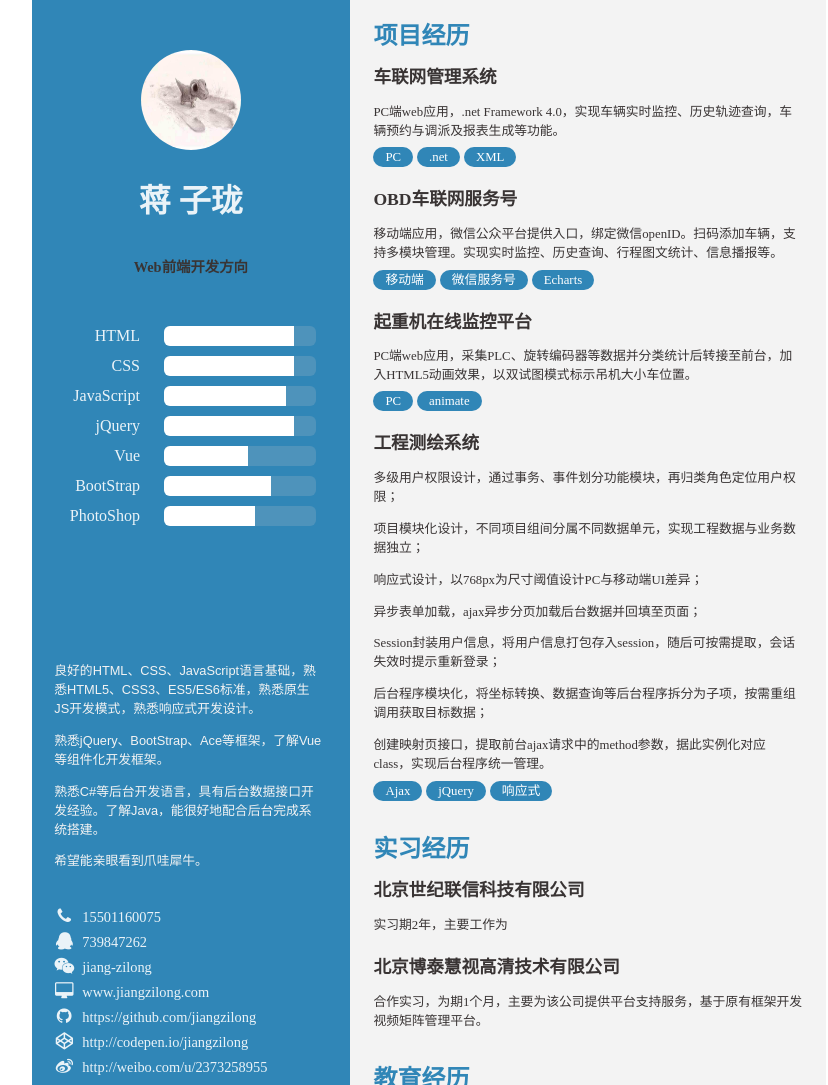
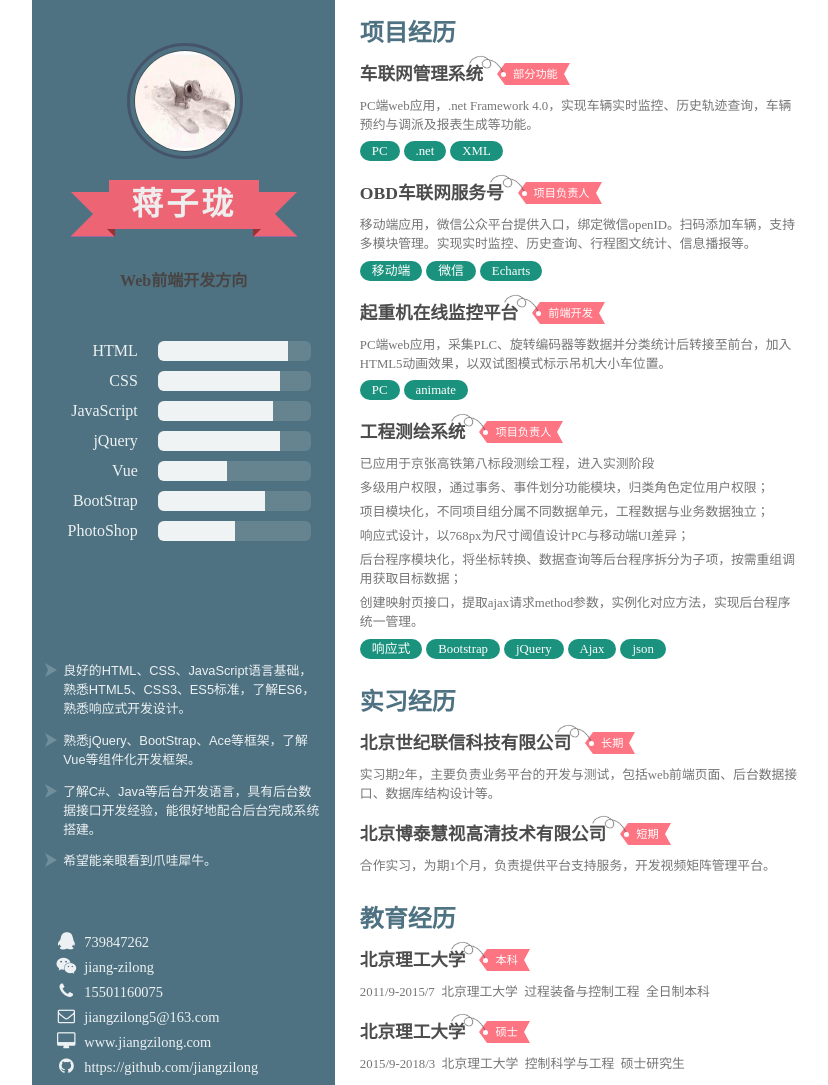
Before and after one commit to jiangzilong/website, a plain HTML site: page resume.html in a window 1280 px wide. Shown: the top 1085 px of the page, without its empty margins (211-1039 px from the left). Drawn offline with Linux system fonts and the light colour scheme.

Commit message:
20170323

```diff
--- a/css/resume.css
+++ b/css/resume.css
@@ -18,9 +18,11 @@ a{
 
 
 .container{
+    /*margin: 10px auto;*/
     width: 100%;
     height: 100%;
     background-color: #F0F0F0;
+    /*border: 2px solid #ccc;*/
 }
 
 
@@ -29,11 +31,11 @@ a{
 /*******************************************************/
 .overview{
     position: relative;
-    width: 40%;
+    width: 38.2%;
     height: 100%;
     float: left;
     color: rgba(255,255,255,0.9);
-    background: #3086B7;/*#1A927D*/
+    background: #4e7282;/*#1A927D #3086B7*/
 }
 
 .overview-pic{
@@ -41,20 +43,39 @@ a{
     width: 80%;
     text-align: center;
 }
-.overview-pic>img{
+.portrait{
+    margin: 0 auto;
+    width: 100px;
+    height: 100px;
+    position: relative;
+}
+.portrait:after{
+    display: block;
+    content: '';
+    position: absolute;
+    top: -7px;
+    left: -7px;
+    width: 110px;
+    height: 110px;
+    border-radius: 50%;
+    background-color: transparent;
+    border: 3px solid #455469;
+}
+.portrait>img{
     width: 100px;
     height: 100px;
     border-radius: 50%;
+    border: 1px solid #404e59;
 }
 .overview-pic>h6{
-    font-size: 0.9em;
-    color: #393434;
+    font-size: 1em;
+    color: #494444;
 }
 
 
 .overview-skill{
     box-sizing: border-box;
-    padding: 0 10%;
+    padding: 0 8%;
     width: 100%;
 }
 .overview-skill-block{
@@ -63,14 +84,14 @@ a{
 }
 .overview-skill-block>label{
     display: inline-block;
-    width: 30%;
+    width: 32%;
     line-height: 20px;
     text-align: right;
 }
 .overview-skill-block>span{
     display: inline-block;
     position: relative;
-    margin-left: 20px;
+    float: right;
     width: 60%;
     height: 20px;
     background: rgba(200,200,200,0.2);
@@ -82,7 +103,7 @@ a{
     top: 0;
     left: 0;
     height: 20px;
-    background: rgba(255,255,255,1);
+    background: rgba(255,255,255,0.9);
     border-top-left-radius: 6px;
     border-bottom-left-radius: 6px;
 }
@@ -94,15 +115,14 @@ a{
     width: 85%;
     font-family: "Source Sans Pro", Arial, sans-serif;
     font-size: 0.8em;
-    color: #f3f3f3;
 }
 
 
 .overview-contactme{
     position: absolute;
     bottom: 40px;
-    left: 7%;
-    width: 85%;
+    left: 8%;
+    width: 80%;
 }
 .overview-contactme a{
     display: block;
@@ -122,14 +142,16 @@ a{
     color: #cc5565;
 }
 
+
+
 /*******************************************************/
 /***********************  detail  **********************/
 /*******************************************************/
 .detail{
-    width: 60%;
+    width: 61.8%;
     height: 100%;
     float: right;
-    background: #f3f3f3;
+    background: #fff;
 }
 .detail section{
     margin: 0 auto;
@@ -137,38 +159,198 @@ a{
     color: #1A927D;
 }
 .detail section:not(:first-child){
-     margin-top: 30px;
+     margin-top: 25px;
  }
 .detail h1{
-    margin-top: 16px;
+    margin-top: 13px;
     margin-bottom: -8px;
-    color: #3086B7
+    color: #4e7282;
 }
 
 .detail-block{
     color: #393434;
 }
-.detail-block-tag{
-    padding: 3px 12px;
-    font-size: 0.8em;
-    color: #fff;
-    background: #3086B7;
-    border-radius: 15px;
-}
 .detail-block h2{
+    display: inline-block;
     margin-top: 20px;
-    margin-bottom: 10px;
+    margin-bottom: 0;
     font-size: 1.1em;
+    color: rgba(0,0,0,0.7);
 }
 .detail-block p{
+    margin-top: 8px;
     margin-bottom: 8px;
     font-size: 0.8em;
+    color: #757575;
 }
 .detail-block p::before{
     margin-bottom: 8px;
     font-size: 0.8em;
 }
+.multi-p p:not(:first-of-type){
+    margin-top: 5px;
+}
+.multi-p p:not(:last-of-type){
+     margin-bottom: 5px;
+ }
 
+
+.detail-internship .detail-block:last-of-type h2, .detail-eduction .detail-block:last-of-type h2{
+    margin-top: 10px;
+}
 .detail-eduction p{
     white-space: pre;
 }
+.detail-award p{
+    margin-top: 12px;
+}
+
+
+
+/*******************************************************/
+/*************************  装饰  ***********************/
+/*******************************************************/
+
+/*标题丝带*/
+.ribbon{
+    position: relative;
+    margin: 30px auto 0 auto;
+    padding: 0.7rem 0;
+    width: 150px;
+    height: 27px;
+    line-height: 27px;
+    letter-spacing: 3px;
+    text-align: center;
+    color: #eee;
+    background: #eD6575;
+}
+.ribbon::before, .ribbon::after{
+    content: "";
+    position: absolute;
+    display: block;
+    bottom: -7px;
+    border: 22px solid #eD6575;
+}
+.ribbon::before{
+    left: -38px;
+    border-left-color: transparent;
+    box-shadow: 0 1px 0 rgba(176,102,166,0.8);
+}
+.ribbon::after{
+    right: -38px;
+    border-right-color: transparent;
+    box-shadow: 0 1px 0 rgba(176,102,166,0.8);
+}
+.ribbon-content::before, .ribbon-content::after{
+    content:"";
+    position: absolute;
+    display: block;
+    border-width: 8px;
+    border-style: solid;
+    border-color: #933 transparent transparent transparent;
+    bottom: -16px;
+    z-index: 2;
+}
+.ribbon-content::before{
+    left: -2px;
+    border-right-width: 0;
+}
+.ribbon-content::after{
+    right: -2px;
+    border-left-width: 0;
+}
+
+
+
+/*箭头*/
+.arrow{
+    position: relative;
+    left: 10px;
+}
+.arrow:before{
+    content: '';
+    position: absolute;
+    top: 3px;
+    left: -18px;
+    border-width: 7px 0 7px 12px;
+    border-style: solid;
+    border-color: transparent;
+    border-left-color: rgba(255,255,255,0.2);
+}
+.arrow:after{
+    content: '';
+    position: absolute;
+    top: 3px;
+    left: -18px;
+    border-width: 7px 0 7px 3px;
+    border-style: solid;
+    border-color: transparent;
+    border-left-color: #4e7282;
+}
+/*.detail .arrow:before{*/
+/*border-left-color: rgba(78,114,130,0.5);*/
+/*}*/
+/*.detail .arrow:after{*/
+/*border-left-color: #fff;*/
+/*}*/
+
+
+.tag-role{
+    display: inline-block;
+    position: relative;
+    top: -2px;
+    margin-left: 18px;
+    height: 22px;
+    line-height: 22px;
+    text-indent: 8px;
+    font-size: 0.7em;
+    color: #fff;
+    background: rgba(253,101,117,0.9);/*4e7282 rgba(253,101,117,0.9)*/
+}
+.tag-role::before, .tag-role::after{
+    content: '';
+    position: absolute;
+    top: 0;
+    border-style: solid;
+    border-color: rgba(253,101,117,0.9);
+}
+.tag-role::before{
+    left: -16px;
+    border-width: 11px 8px;
+    border-top-color: transparent;
+    border-bottom-color: transparent;
+    border-left-color: transparent;
+}
+.tag-role::after{
+    right: -12px;
+    border-width: 11px 6px;
+    border-right-color: transparent;
+}
+.tag-keyword{
+    padding: 3px 12px;
+    font-size: 0.8em;
+    color: #fff;
+    background: #1A927D;
+    border-radius: 15px;
+}
+.tag-arrow{
+    display: block;
+    position: absolute;
+    bottom: 1px;
+    left: -38px;
+    width: 50px;
+    height: 40px;
+    background: url(../image/arrow.png) no-repeat;
+    background-size: contain;
+}
+.tag-arrow:after{
+    display: block;
+    content: '';
+    position: absolute;
+    bottom: 7px;
+    right: 11px;
+    width: 5px;
+    height: 5px;
+    background-color: #fff;
+    border-radius: 50%;
+}
--- a/resume.html
+++ b/resume.html
@@ -5,7 +5,7 @@
     <!--<meta name="viewport" content="width=device-width, initial-scale=1.0">-->
     <meta name="description" content="蒋子珑的个人简历"/>
     <Meta name="author" content="蒋子珑, jiangzilong5@163.com">
-    <title>蒋子珑的简历</title>
+    <title>test</title>
 
     <link href="css/font-awesome.min.css" rel="stylesheet">
     <link href="css/resume.css" rel="stylesheet">
@@ -14,8 +14,8 @@
     <div class="container">
         <div class="overview">
             <div class="overview-pic">
-                <img src="image/wx.jpg"/>
-                <h1>蒋 子珑</h1>
+                <div class="portrait"><img src="image/wx.jpg"/></div>
+                <h1 class="ribbon"><span class="ribbon-content">蒋子珑</span></h1>
                 <h6>Web前端开发方向</h6>
             </div>
             <div class="overview-skill">
@@ -25,19 +25,19 @@
                 </div>
                 <div class="overview-skill-block">
                     <label>CSS</label>
-                    <span percent="85"></span>
+                    <span percent="80"></span>
                 </div>
                 <div class="overview-skill-block">
                     <label>JavaScript</label>
+                    <span percent="75"></span>
+                </div>
+                <div class="overview-skill-block">
+                    <label>jQuery</label>
                     <span percent="80"></span>
                 </div>
                 <div class="overview-skill-block">
-                    <label>jQuery</label>
-                    <span percent="85"></span>
-                </div>
-                <div class="overview-skill-block">
                     <label>Vue</label>
-                    <span percent="55"></span>
+                    <span percent="45"></span>
                 </div>
                 <div class="overview-skill-block">
                     <label>BootStrap</label>
@@ -45,23 +45,24 @@
                 </div>
                 <div class="overview-skill-block">
                     <label>PhotoShop</label>
-                    <span percent="60"></span>
+                    <span percent="50"></span>
                 </div>
             </div>
             <div class="overview-skilldes">
-                <p>良好的HTML、CSS、JavaScript语言基础，熟悉HTML5、CSS3、ES5/ES6标准，熟悉原生JS开发模式，熟悉响应式开发设计。</p>
-                <p>熟悉jQuery、BootStrap、Ace等框架，了解Vue等组件化开发框架。</p>
-                <p>熟悉C#等后台开发语言，具有后台数据接口开发经验。了解Java，能很好地配合后台完成系统搭建。</p>
-                <p>希望能亲眼看到爪哇犀牛。</p>
+                <p class="arrow">良好的HTML、CSS、JavaScript语言基础，熟悉HTML5、CSS3、ES5标准，了解ES6，熟悉响应式开发设计。</p>
+                <p class="arrow">熟悉jQuery、BootStrap、Ace等框架，了解Vue等组件化开发框架。</p>
+                <p class="arrow">了解C#、Java等后台开发语言，具有后台数据接口开发经验，能很好地配合后台完成系统搭建。</p>
+                <p class="arrow">希望能亲眼看到爪哇犀牛。</p>
             </div>
             <div class="overview-contactme">
-                <a href="#"><i class="fa fa-phone"></i><span>15501160075</span></a>
                 <a href="#"><i class="fa fa-qq"></i><span>739847262</span></a>
                 <a href="#"><i class="fa fa-weixin"></i><span>jiang-zilong</span></a>
+                <a href="#"><i class="fa fa-phone"></i><span>15501160075</span></a>
+                <a href="#"><i class="fa fa-envelope-o"></i><span>jiangzilong5@163.com</span></a>
                 <a href="http://www.jiangzilong.com" target="_blank"><i class="fa fa-desktop"></i><span>www.jiangzilong.com</span></a>
                 <a href="https://github.com/jiangzilong" target="_blank"><i class="fa fa-github"></i><span>https://github.com/jiangzilong</span></a>
-                <a href="http://codepen.io/jiangzilong" target="_blank"><i class="fa fa-codepen"></i><span>http://codepen.io/jiangzilong</span></a>
-                <a href="http://weibo.com/u/2373258955" target="_blank"><i class="fa fa-weibo"></i><span>http://weibo.com/u/2373258955</span></a>
+                <!--<a href="http://codepen.io/jiangzilong" target="_blank"><i class="fa fa-codepen"></i><span>http://codepen.io/jiangzilong</span></a>-->
+                <!--<a href="http://weibo.com/u/2373258955" target="_blank"><i class="fa fa-weibo"></i><span>http://weibo.com/u/2373258955</span></a>-->
             </div>
         </div>
 
@@ -70,57 +71,66 @@
                 <h1>项目经历</h1>
                 <div class="detail-block">
                     <h2>车联网管理系统</h2>
+                    <span class="tag-role"><a class="tag-arrow"></a>部分功能</span>
                     <p>PC端web应用，.net Framework 4.0，实现车辆实时监控、历史轨迹查询，车辆预约与调派及报表生成等功能。</p>
-                    <span class="detail-block-tag">PC</span>
-                    <span class="detail-block-tag">.net</span>
-                    <span class="detail-block-tag">XML</span>
+                    <span class="tag-keyword">PC</span>
+                    <span class="tag-keyword">.net</span>
+                    <span class="tag-keyword">XML</span>
                 </div>
                 <div class="detail-block">
                     <h2>OBD车联网服务号</h2>
+                    <span class="tag-role"><a class="tag-arrow"></a>项目负责人</span>
                     <p>移动端应用，微信公众平台提供入口，绑定微信openID。扫码添加车辆，支持多模块管理。实现实时监控、历史查询、行程图文统计、信息播报等。</p>
-                    <span class="detail-block-tag">移动端</span>
-                    <span class="detail-block-tag">微信服务号</span>
-                    <span class="detail-block-tag">Echarts</span>
+                    <span class="tag-keyword">移动端</span>
+                    <span class="tag-keyword">微信</span>
+                    <span class="tag-keyword">Echarts</span>
                 </div>
                 <div class="detail-block">
                     <h2>起重机在线监控平台</h2>
+                    <span class="tag-role"><a class="tag-arrow"></a>前端开发</span>
                     <p>PC端web应用，采集PLC、旋转编码器等数据并分类统计后转接至前台，加入HTML5动画效果，以双试图模式标示吊机大小车位置。</p>
-                    <span class="detail-block-tag">PC</span>
-                    <span class="detail-block-tag">animate</span>
+                    <span class="tag-keyword">PC</span>
+                    <span class="tag-keyword">animate</span>
                 </div>
-                <div class="detail-block">
+                <div class="detail-block multi-p">
                     <h2>工程测绘系统</h2>
-                    <p>多级用户权限设计，通过事务、事件划分功能模块，再归类角色定位用户权限；</p>
-                    <p>项目模块化设计，不同项目组间分属不同数据单元，实现工程数据与业务数据独立；</p>
+                    <span class="tag-role"><a class="tag-arrow"></a>项目负责人</span>
+                    <p>已应用于京张高铁第八标段测绘工程，进入实测阶段</p>
+                    <p>多级用户权限，通过事务、事件划分功能模块，归类角色定位用户权限；</p>
+                    <p>项目模块化，不同项目组分属不同数据单元，工程数据与业务数据独立；</p>
                     <p>响应式设计，以768px为尺寸阈值设计PC与移动端UI差异；</p>
-                    <p>异步表单加载，ajax异步分页加载后台数据并回填至页面；</p>
-                    <p>Session封装用户信息，将用户信息打包存入session，随后可按需提取，会话失效时提示重新登录；</p>
                     <p>后台程序模块化，将坐标转换、数据查询等后台程序拆分为子项，按需重组调用获取目标数据；</p>
-                    <p>创建映射页接口，提取前台ajax请求中的method参数，据此实例化对应class，实现后台程序统一管理。</p>
-                    <span class="detail-block-tag">Ajax</span>
-                    <span class="detail-block-tag">jQuery</span>
-                    <span class="detail-block-tag">响应式</span>
+                    <p>创建映射页接口，提取ajax请求method参数，实例化对应方法，实现后台程序统一管理。</p>
+                    <span class="tag-keyword">响应式</span>
+                    <span class="tag-keyword">Bootstrap</span>
+                    <span class="tag-keyword">jQuery</span>
+                    <span class="tag-keyword">Ajax</span>
+                    <span class="tag-keyword">json</span>
                 </div>
             </section>
-            <section class="detail-intership">
+            <section class="detail-internship">
                 <h1>实习经历</h1>
                 <div class="detail-block">
                     <h2>北京世纪联信科技有限公司</h2>
-                    <p>实习期2年，主要工作为</p>
+                    <span class="tag-role"><a class="tag-arrow"></a>长期</span>
+                    <p>实习期2年，主要负责业务平台的开发与测试，包括web前端页面、后台数据接口、数据库结构设计等。</p>
                 </div>
                 <div class="detail-block">
                     <h2>北京博泰慧视高清技术有限公司</h2>
-                    <p>合作实习，为期1个月，主要为该公司提供平台支持服务，基于原有框架开发视频矩阵管理平台。</p>
+                    <span class="tag-role"><a class="tag-arrow"></a>短期</span>
+                    <p>合作实习，为期1个月，负责提供平台支持服务，开发视频矩阵管理平台。</p>
                 </div>
             </section>
             <section class="detail-eduction">
                 <h1>教育经历</h1>
                 <div class="detail-block">
-                    <h2>北京理工大学 — 本科</h2>
+                    <h2>北京理工大学</h2>
+                    <span class="tag-role"><a class="tag-arrow"></a>本科</span>
                     <p>2011/9-2015/7  北京理工大学  过程装备与控制工程  全日制本科</p>
                 </div>
                 <div class="detail-block">
-                    <h2>北京理工大学 — 硕士</h2>
+                    <h2>北京理工大学</h2>
+                    <span class="tag-role"><a class="tag-arrow"></a>硕士</span>
                     <p>2015/9-2018/3  北京理工大学  控制科学与工程  硕士研究生</p>
                 </div>
             </section>
```
Also changed, not shown: image/arrow.png (added).
